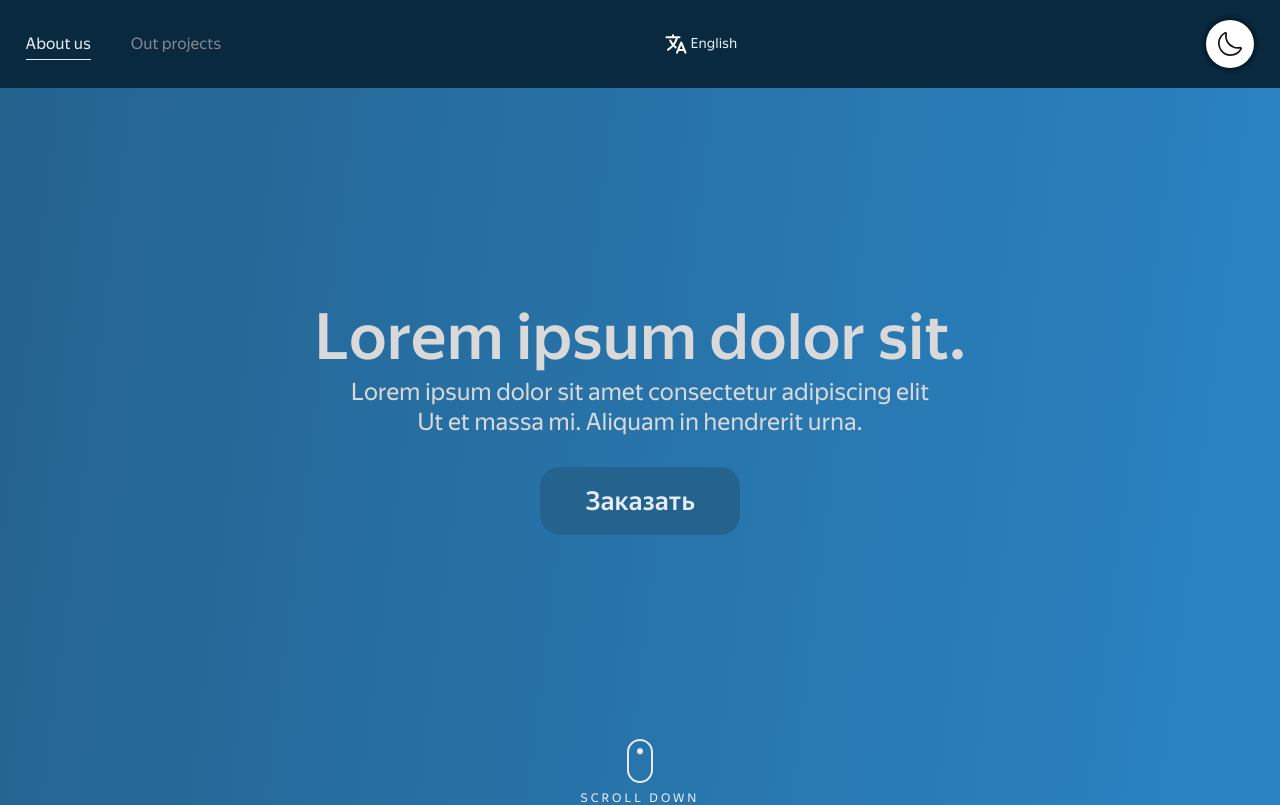
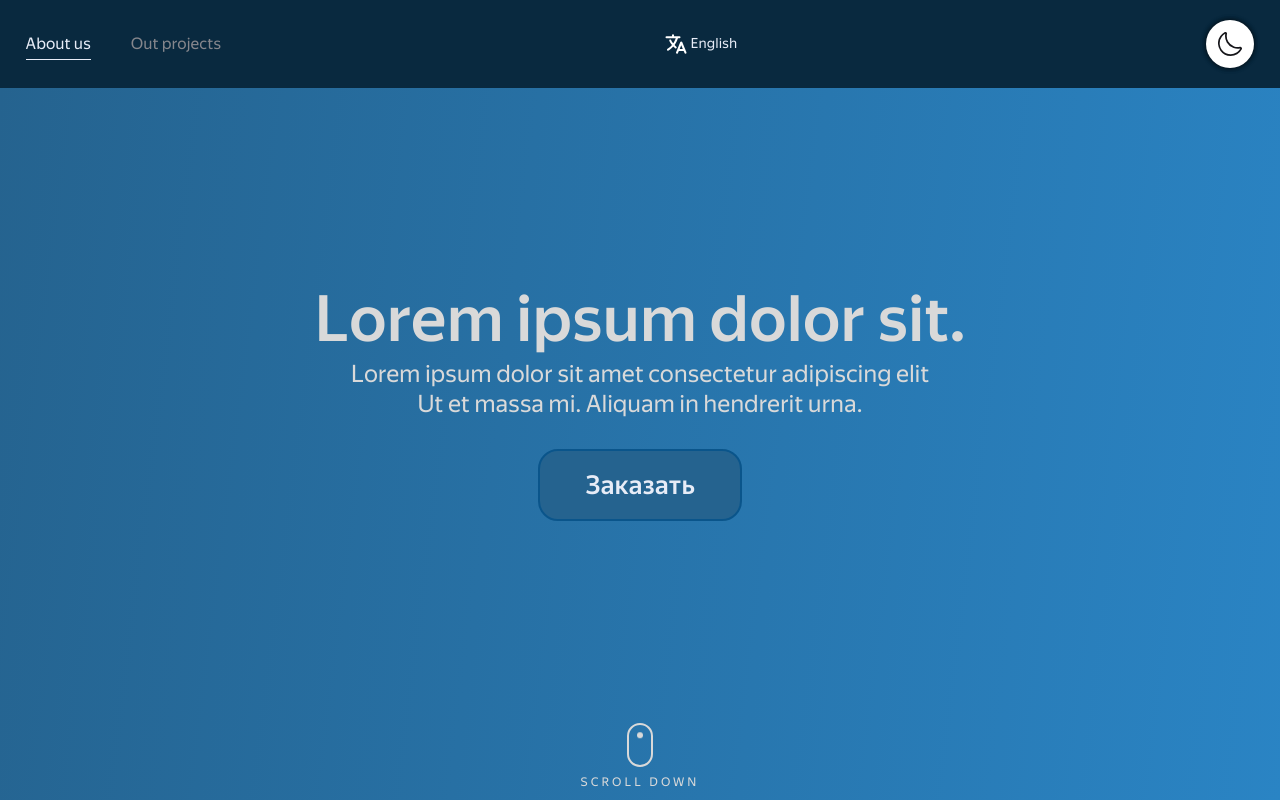
Before and after one commit to SergeiKachenia/Lorem-Ipsum-Team-landing, a React (Create React App) app: page / in a window 1280 px wide. Shown: the top 805 px of the page. Built offline with nearby package versions, Linux system fonts and the light colour scheme.

Commit message:
feat: добавлена темная тема CTA

```diff
--- a/src/components/CallToAction/CallToAction.module.scss
+++ b/src/components/CallToAction/CallToAction.module.scss
@@ -6,17 +6,13 @@
 
   gap: 30px;
 
-  height: calc(100vh - 72px);
-  padding-bottom: 72px;
+  height: calc(100vh - 88px);
+  padding-bottom: 88px;
 
   text-align: center;
   letter-spacing: -0.01em;
 
   background: $color-cta-gradient;
-  @media (max-width: $width-desk-narrow) {
-    height: calc(100vh - 88px);
-    padding-bottom: 88px;
-  }
 }
 
 .CTAHeaderText {
@@ -58,10 +54,8 @@
 
   padding: 22px 45px;
 
-  color: $color-white-text;
-
   background: $color-main-blue;
-  border: none;
+  border: 2px solid $color-main-blue-hover;
   border-radius: 20px;
   outline: inherit;
 
@@ -105,7 +99,7 @@
     height: 44px;
     margin: 0 auto 4px;
 
-    border: 2px solid $color-white-text;
+    border: 2px solid $color-grey;
     border-radius: 13px;
 
     transition: 0.3s all ease-in-out;
@@ -133,14 +127,14 @@
     width: 6px;
     height: 6px;
 
-    background-color: $color-white-text;
+    background-color: $color-grey;
     border-radius: 50%;
 
     animation: scrollDownKnobAnimation 1s ease-in infinite alternate;
   }
 
   .caption {
-    @include regular-text(12px, auto, $color-white-text);
+    @include regular-text(12px, auto, $color-grey);
 
     letter-spacing: 3px;
 
@@ -149,8 +143,8 @@
 }
 
 .CTAScrollButton:hover .icon {
-  background-color: $color-white-text;
-  border-color: $color-white-text;
+  background-color: $color-grey;
+  border-color: $color-grey;
 }
 
 .CTAScrollButton:hover .caption {
--- a/src/styles/global.scss
+++ b/src/styles/global.scss
@@ -27,13 +27,14 @@
   --color-main-blue-active: #0b4670;
   --color-background-header-and-footer: #09293f;
   --color-disabled: #A4AAB5;
+  --color-cta-gradient: linear-gradient(97.22deg, #25638F 0%, #2A84C4 100%);
 }
 
 :root[data-theme="dark"] {
   --color-white: #0F0F10;
   --color-main-text: #fff;
   --color-another-main-text: #C9C9C9;
-  --color-grey: #262626;
+  --color-grey: #D9D9D9;
   --color-grey-text: #85868C;
   --color-grey-text-hover: #929AA9;
   --color-white-text: #1B1B1B;
@@ -43,6 +44,7 @@
   --color-main-blue-active: none;
   --color-background-header-and-footer: #1C1C1E;
   --color-disabled: #A4AAB5;
+  --color-cta-gradient: linear-gradient(97.22deg, #1B1B1B 0%, #2E2E2E 100%);
 }
 
 // Colors
@@ -73,7 +75,7 @@ $color-disabled: var(--color-disabled);
 $color-background-header-and-footer: var(--color-background-header-and-footer);
 $color-link: #25638F;
 $color-popup-shading: #16161A;
-$color-cta-gradient: linear-gradient(97.22deg, #25638F 0%, #2A84C4 100%);
+$color-cta-gradient: var(--color-cta-gradient);
 
 // Sizes
 $width-desk-wide: 1281px;
```
